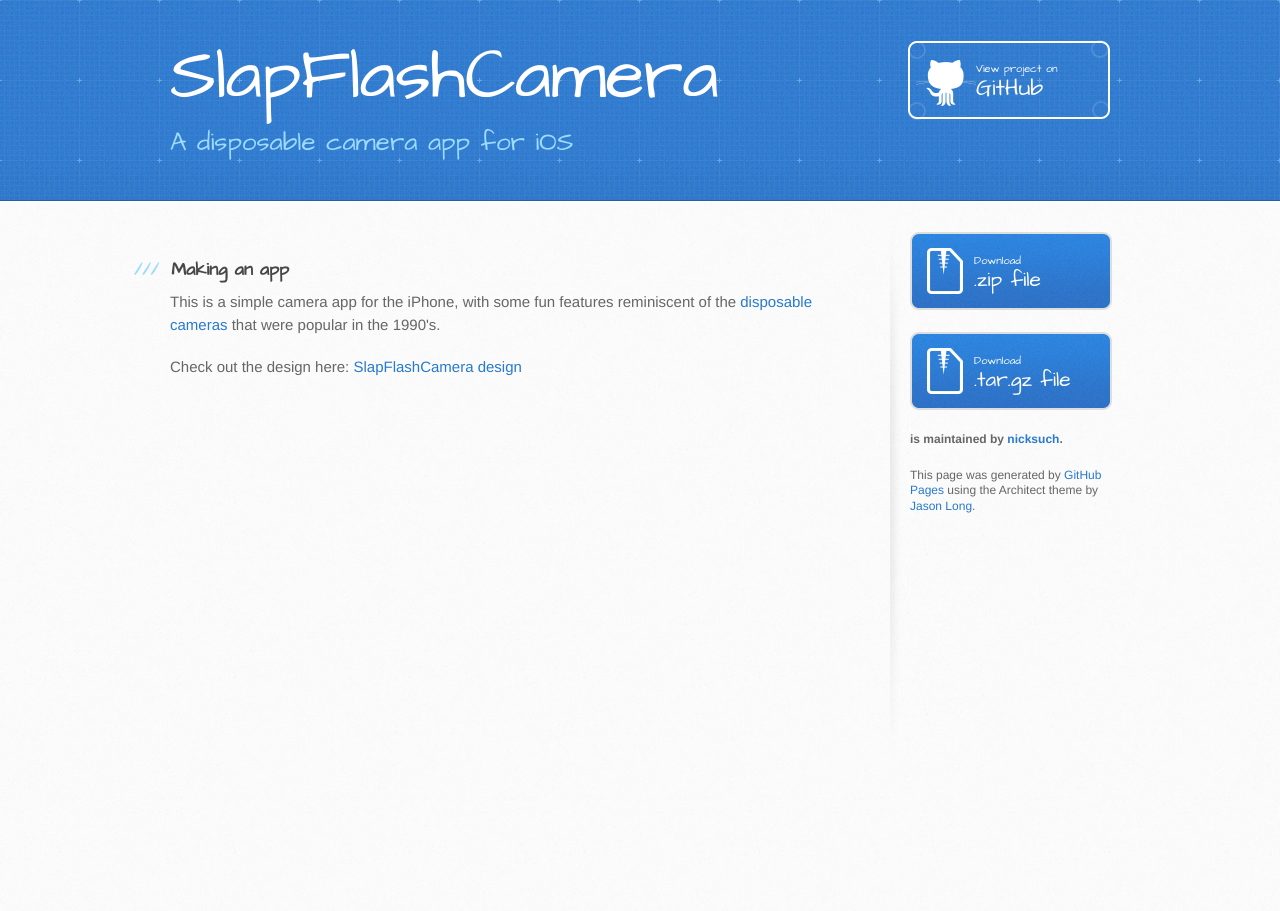
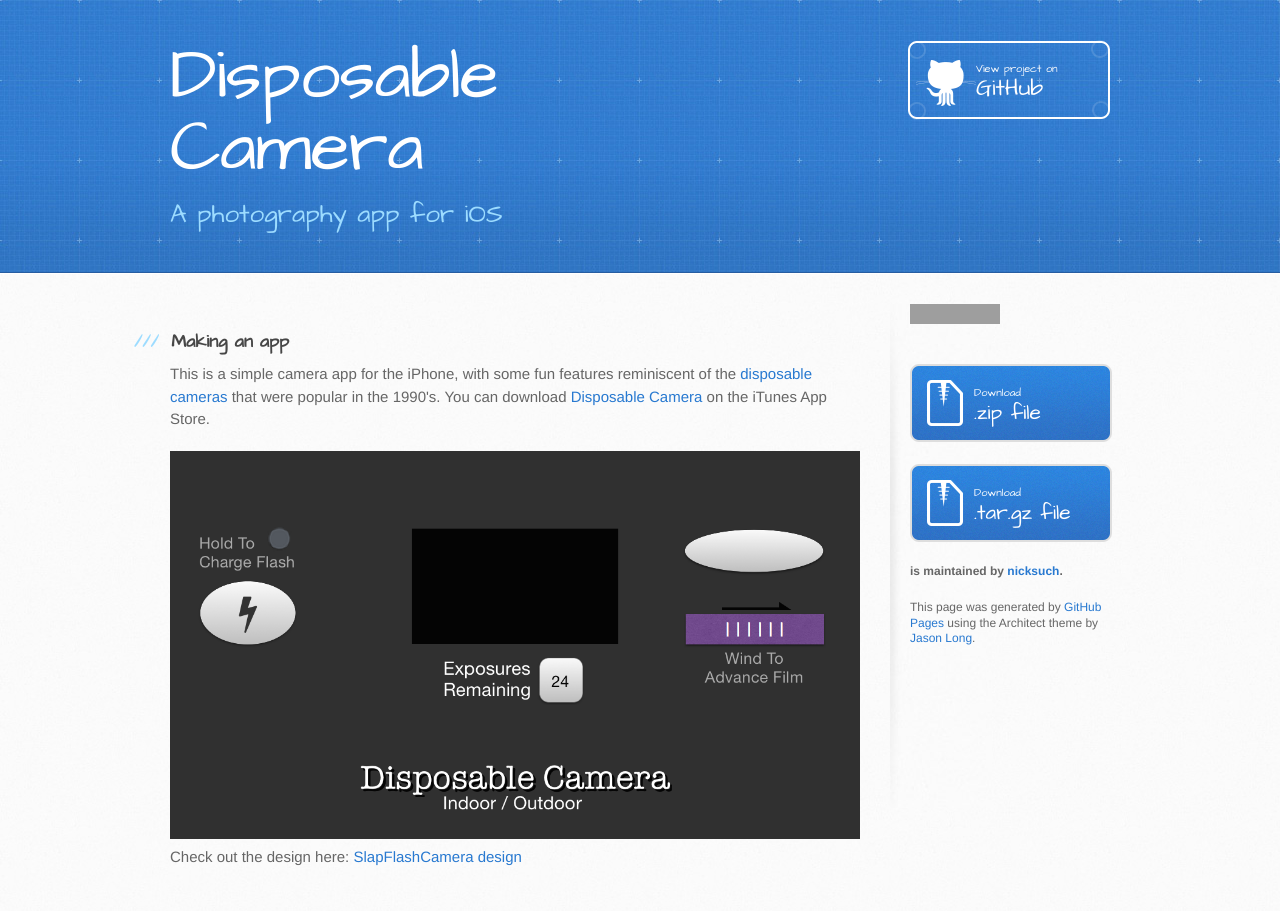
Before and after one commit to nicksuch/slapflashcamera, a Jekyll site: the page index.html, which Jekyll copies as it is, in a window 1280 px wide. Built offline with Jekyll 4.4.1, drawn with Linux system fonts in a browser that asks for light colours; Markdown is read by kramdown in place of the engine named in the settings; grey boxes are pictures that could not be loaded.

Commit message:
Update page with iTunes info

```diff
--- a/_config.yml
+++ b/_config.yml
@@ -1,5 +1,5 @@
-name: SlapFlashCamera
+name: Disposable Camera
 tagline: A disposable camera app for iOS
-markdown: redcarpet
-pygments: true
+markdown: kramdown
+highlighter: pygments
 permalink: pretty
--- a/index.html
+++ b/index.html
@@ -4,6 +4,9 @@
     <meta charset='utf-8'>
     <meta http-equiv="X-UA-Compatible" content="chrome=1">
     <meta name="viewport" content="width=device-width, initial-scale=1, maximum-scale=1">
+    <meta name="twitter:card" content="app">
+    <meta name="twitter:app:id:iphone" content="id877876713">
+    <meta name="twitter:app:country" content="us">
     <link href='https://fonts.googleapis.com/css?family=Architects+Daughter' rel='stylesheet' type='text/css'>
     <link rel="stylesheet" type="text/css" href="css/stylesheet.css" media="screen" />
     <link rel="stylesheet" type="text/css" href="css/pygment_trac.css" media="screen" />
@@ -13,14 +16,14 @@
     <script src="//html5shiv.googlecode.com/svn/trunk/html5.js"></script>
     <![endif]-->
 
-    <title>SlapFlashCamera by nicksuch</title>
+    <title>Disposable Camera by nicksuch</title>
   </head>
 
   <body>
     <header>
       <div class="inner">
-        <h1>SlapFlashCamera</h1>
-        <h2>A disposable camera app for iOS</h2>
+        <h1>Disposable Camera</h1>
+        <h2>A photography app for iOS</h2>
         <a href="https://github.com/nicksuch/slapflashcamera" class="button"><small>View project on</small>GitHub</a>
       </div>
     </header>
@@ -31,12 +34,17 @@
           <h3>
 <a name="making-an-app" class="anchor" href="#making-an-app"><span class="octicon octicon-link"></span></a>Making an app</h3>
 
-<p>This is a simple camera app for the iPhone, with some fun features reminiscent of the <a href="http://en.wikipedia.org/wiki/Disposable_camera">disposable cameras</a> that were popular in the 1990's.</p>
+<p>This is a simple camera app for the iPhone, with some fun features reminiscent of the <a href="http://en.wikipedia.org/wiki/Disposable_camera">disposable cameras</a> that were popular in the 1990's. You can download <a href="https://itunes.apple.com/us/app/disposable-camera/id877876713">Disposable Camera</a> on the iTunes App Store.</p>
+
+<img src="/img/Default-568h@2x.png" alt="Disposable Camera interface" />
 
 <p>Check out the design here: <a href="http://bit.ly/slapflashcameradesign">SlapFlashCamera design</a></p>
         </section>
 
         <aside id="sidebar">
+          <a href="https://itunes.apple.com/us/app/disposable-camera/id877876713?mt=8&uo=4" target="itunes_store" style="display:inline-block;overflow:hidden;background:url(https://linkmaker.itunes.apple.com/htmlResources/assets/en_us//images/web/linkmaker/badge_appstore-lrg.png) no-repeat;width:135px;height:40px;@media only screen{background-image:url(https://linkmaker.itunes.apple.com/htmlResources/assets/en_us//images/web/linkmaker/badge_appstore-lrg.svg);}"></a>
+          <br>
+          <br>
           <a href="https://github.com/nicksuch/slapflashcamera/zipball/master" class="button">
             <small>Download</small>
             .zip file
```
Also changed, not shown: img/Default-568h@2x.png (added).
